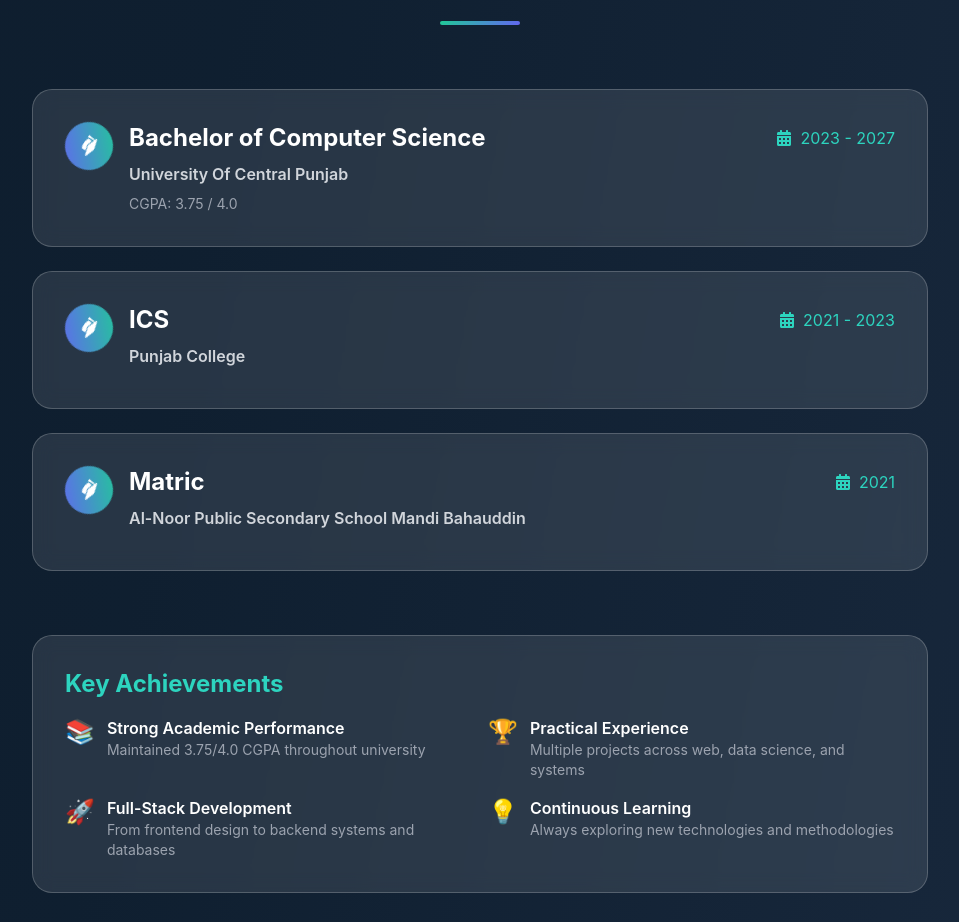
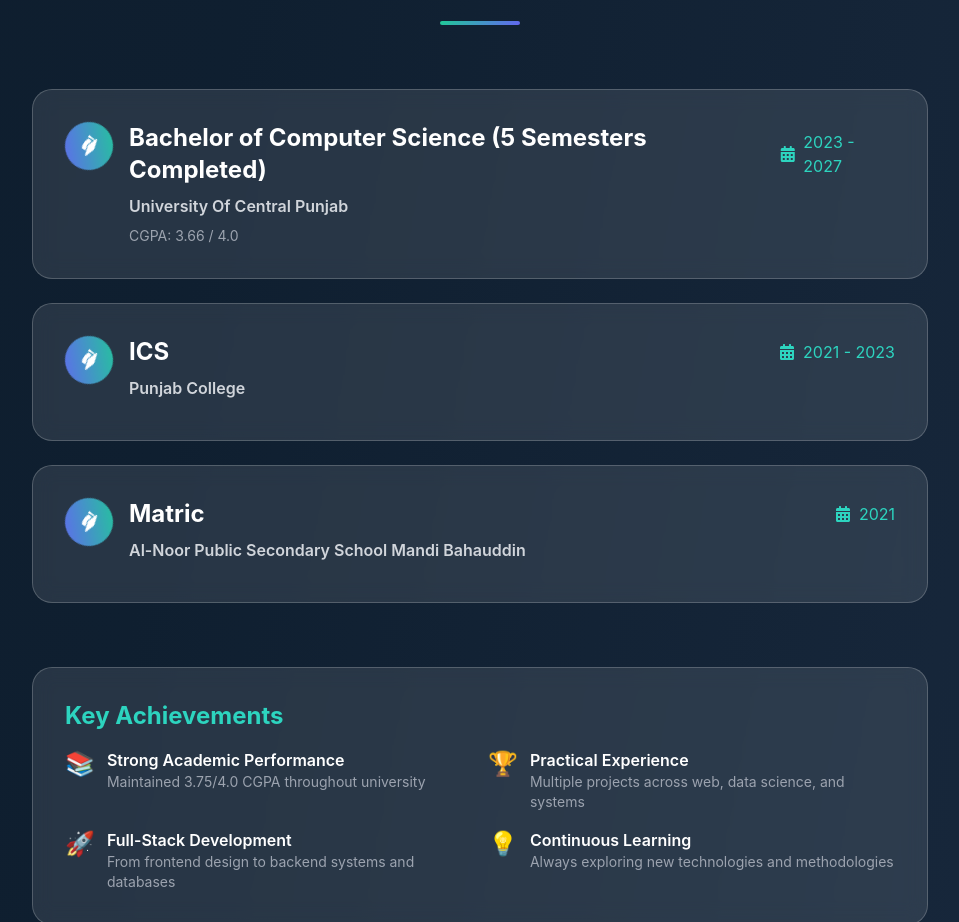
Before and after one commit to rehanfayyaz014/my-portfolio, a React (Vite) app: page / in a window 1280 px wide. Shown: the part 4961-5883 px from the top of the page, without its empty margins (160-1119 px from the left). Built offline with nearby package versions, Linux system fonts and the light colour scheme.

Commit message:
Education update

```diff
--- a/src/data.js
+++ b/src/data.js
@@ -156,10 +156,10 @@ export const portfolioData = {
 
   education: [
     {
-      degree: 'Bachelor of Computer Science',
+      degree: 'Bachelor of Computer Science (5 Semesters Completed)',
       institution: 'University Of Central Punjab',
       duration: '2023 - 2027',
-      details: 'CGPA: 3.75 / 4.0',
+      details: 'CGPA: 3.66 / 4.0',
     },
     {
       degree: 'ICS',
```
